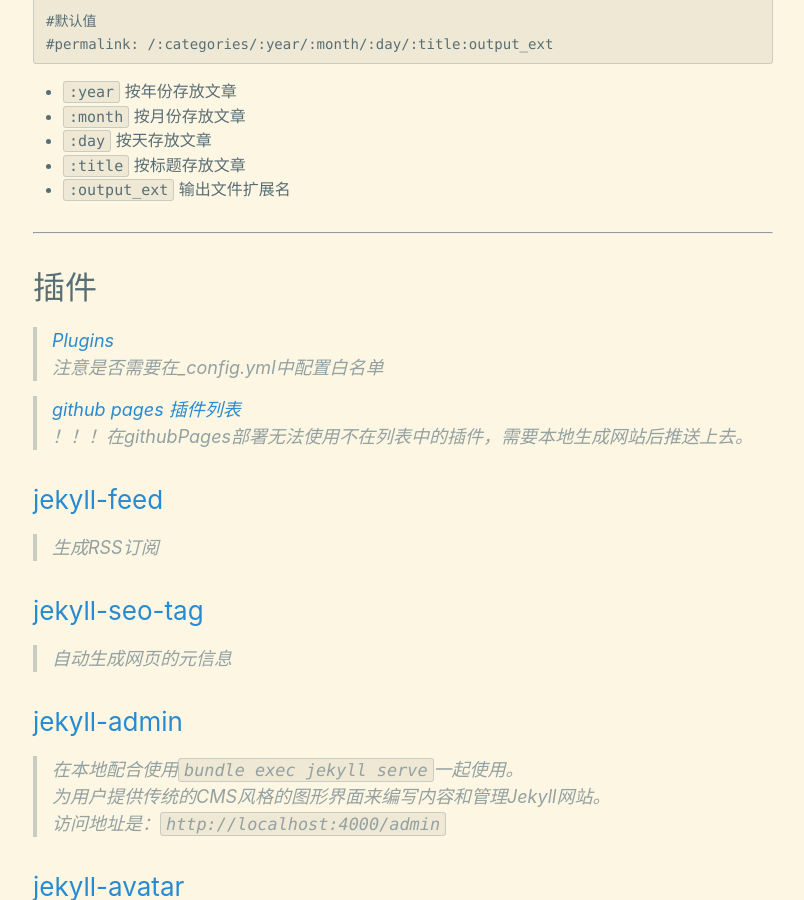
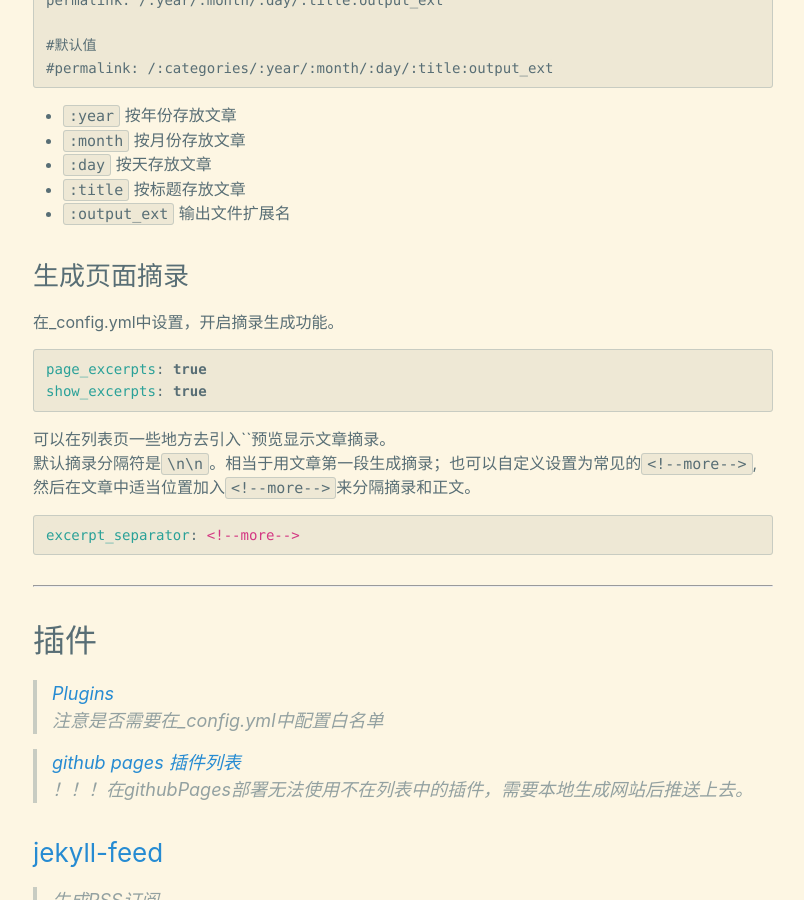
Before and after one commit to duang7355608/blog, a Jekyll site: the page built from docs/my_collections/_tech/2023-12-06-Jekyll个性化配置.markdown, in a window 1280 px wide and 900 px high, scrolled down 2778 px. Shown: the whole window, without its empty margins (237-1041 px from the left). Built offline with Jekyll 4.4.1, drawn with Linux system fonts in a browser that asks for light colours.

Commit message:
update:Jekyll个性化配置-生成页面摘录

````diff
--- a/docs/my_collections/_tech/2023-12-06-Jekyll个性化配置.markdown
+++ b/docs/my_collections/_tech/2023-12-06-Jekyll个性化配置.markdown
@@ -114,7 +114,18 @@ permalink: /:year/:month/:day/:title:output_ext
 - `:title` 按标题存放文章
 - `:output_ext` 输出文件扩展名
 
-[//]: # (### 生成页面摘录) 暂时未用
+### 生成页面摘录
+在_config.yml中设置，开启摘录生成功能。
+```yaml
+page_excerpts: true
+show_excerpts: true
+```
+可以在列表页一些地方去引入`{{post.excerpt}}`预览显示文章摘录。
+默认摘录分隔符是`\n\n`。相当于用文章第一段生成摘录；也可以自定义设置为常见的`<!--more-->`,然后在文章中适当位置加入`<!--more-->`来分隔摘录和正文。
+```yaml
+excerpt_separator: <!--more-->
+```
+
 
 [//]: # (`page_excerpts`设置为 true)
 
````
